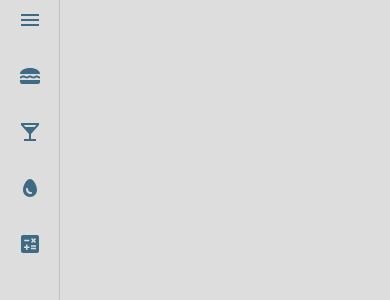
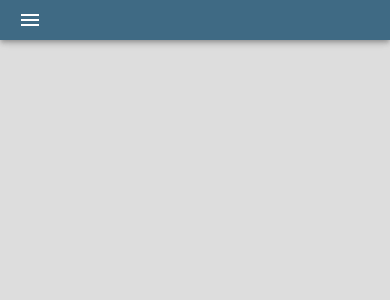
Before and after one commit to JLinkous15/portfolio_v2, a React (Vite) app in the folder frontend/: page / in a window 390 px wide. Shown: the top 300 px of the page. Built offline with nearby package versions, Linux system fonts and the light colour scheme.

Commit message:
dark mode, drag and drop, timer works.

```diff
--- /dev/null
+++ b/frontend/src/components/Common/ColorModeSwitch.tsx
@@ -0,0 +1,49 @@
+import LightModeIcon from '@mui/icons-material/LightMode'
+import ModeNightIcon from '@mui/icons-material/ModeNight'
+import { IconButton, Menu, useTheme } from "@mui/material"
+import Stack, { StackProps } from "@mui/material/Stack"
+import Switch from "@mui/material/Switch"
+import { useContext, useState } from "react"
+import { ColorModeContext } from "../../theme"
+import { TactileIconButton } from './TactileIconButton'
+import Brightness4Icon from '@mui/icons-material/Brightness4';
+
+interface ColorModeSwitchProps extends StackProps {
+
+}
+
+export const ColorModeSwitch = ({...props}: ColorModeSwitchProps) => {
+  const {toggleColorMode} = useContext(ColorModeContext)
+  const [anchorEl, setAnchorEl] = useState<HTMLElement | null>(null)
+  const open = Boolean(anchorEl)
+  const theme = useTheme()
+
+  const handleMenuOpen = (e: React.MouseEvent<HTMLButtonElement, MouseEvent>) => {
+    if (e) setAnchorEl(e.currentTarget)
+  }
+
+  const handleMenuClose = () => {
+    setAnchorEl(null)
+  }
+
+  const handleSwitch = () => toggleColorMode()
+
+  return (
+    <Stack direction="row" {...props} width="100%">
+      <IconButton onClick={handleMenuOpen} >
+        <Brightness4Icon color="primary" />
+      </IconButton>
+      <Menu
+      anchorEl={anchorEl}
+      open={open}
+      onClose={handleMenuClose}
+      >
+        <Stack direction="row" alignItems="center" padding={2}>
+      <LightModeIcon color='primary' />
+      <Switch color='primary' checked={theme.palette.mode === "dark"} onChange={handleSwitch} />
+      <ModeNightIcon color='primary' />
+        </Stack>
+      </Menu>
+    </Stack>
+  )
+}
--- a/frontend/src/components/Common/TactileIconButton.tsx
+++ b/frontend/src/components/Common/TactileIconButton.tsx
@@ -1,10 +1,10 @@
 import { IconButton, styled } from '@mui/material'
 
 export const TactileIconButton = styled(IconButton)(({ theme }) => ({
+  backgroundColor: theme.palette.background.default,
   boxShadow: `5px 5px 10px ${theme.palette.shadow},  -5px -5px 10px ${theme.palette.highlight}`,
   transition: '150ms ease-in-out',
   ' &:hover': {
-    backgroundColor: 'none',
     boxShadow: 'none',
     transition: '150ms ease-in-out',
   },
--- a/frontend/src/components/Nav/Navbar.tsx
+++ b/frontend/src/components/Nav/Navbar.tsx
@@ -22,7 +22,8 @@ const BrowserBox = styled(Box)({
 const ContentBox = styled(Box, {
   shouldForwardProp: (prop) => prop !== 'open',
 })<ContentBox>(({ theme, open }) => ({
-  width: `100%`,
+  width: '100%',
+  minWidth: '500px',
   paddingLeft: measurements.navbarSize,
   paddingTop: measurements.navbarSize,
   paddingRight: measurements.navbarSize,
--- /dev/null
+++ b/frontend/src/components/Nav/NavbarAppBar.tsx
@@ -0,0 +1,5 @@
+export const NavbarAppBar = () => {
+  return (
+    <></>
+  )
+}
--- a/frontend/src/components/Nav/NavbarDrawer.tsx
+++ b/frontend/src/components/Nav/NavbarDrawer.tsx
@@ -2,7 +2,7 @@ import Box, { BoxProps } from '@mui/material/Box'
 import Drawer, { DrawerProps } from '@mui/material/Drawer'
 import IconButton from '@mui/material/IconButton'
 import Tooltip from '@mui/material/Tooltip'
-import { styled } from '@mui/material/styles'
+import { styled, useTheme } from '@mui/material/styles'
 import { measurements } from '../../theme'
 import MenuIcon from '@mui/icons-material/Menu'
 import CloseIcon from '@mui/icons-material/Close'
@@ -13,22 +13,37 @@ import LocalBarIcon from '@mui/icons-material/LocalBar'
 import CalculateIcon from '@mui/icons-material/Calculate'
 import EggIcon from '@mui/icons-material/Egg'
 import { Paths } from '../../utils/paths'
-import { List, ListItem, Typography } from '@mui/material'
+import {
+  AppBar,
+  AppBarProps,
+  List,
+  ListItem,
+  Stack,
+  Typography,
+  useMediaQuery,
+} from '@mui/material'
 import { useNavigate } from 'react-router-dom'
+import { ColorModeSwitch } from '../Common/ColorModeSwitch'
 
 interface NavDrawerProps extends DrawerProps {}
 interface StyledBoxProps extends BoxProps {
   open: boolean
 }
+interface StyledAppBar extends AppBarProps {
+  open: boolean
+}
 
 const StyledDrawer = styled(Drawer)<DrawerProps>(({ theme, open }) => ({
   '& .MuiPaper-root': {
+    height: '100vh',
     width: measurements.navbarSize,
+    overflow: "hidden",
     transition: theme.transitions.create('width', {}),
     ...(open && {
       width: measurements.navbarSize + measurements.navbarAdd,
       transition: theme.transitions.create('width', {}),
     }),
+
   },
 }))
 
@@ -44,9 +59,21 @@ const StyledHeader = styled(Box, {
   }),
 }))
 
+const StyledAppBar = styled(AppBar, {
+  shouldForwardProp: (props) => props !== 'open',
+})<StyledAppBar>(({ theme, open }) => ({
+  '& .MuiPaper-root': {
+    backgroundColor: theme.palette.background.default,
+    height: measurements.navbarSize,
+    transition: theme.transitions.create('width', {}),
+  }
+}))
+
 export const NavDrawer = (props: NavDrawerProps) => {
   const { open, setOpen } = useContext(NavbarContext)
   const navigate = useNavigate()
+  const theme = useTheme()
+  const isMobile = useMediaQuery(theme.breakpoints.down('sm'))
 
   const handleOpen = () => setOpen(true)
   const handleClose = () => setOpen(false)
@@ -75,6 +102,8 @@ export const NavDrawer = (props: NavDrawerProps) => {
   ]
 
   return (
+    <>
+      {!isMobile ? (
         <StyledDrawer {...props} variant="permanent">
           <StyledHeader open={open}>
             {!open ? (
@@ -112,6 +141,35 @@ export const NavDrawer = (props: NavDrawerProps) => {
               </ListItem>
             ))}
           </List>
+          <ColorModeSwitch sx={{position: "absolute", bottom: 10, left: 10}} />
         </StyledDrawer>
+      ) : isMobile && (
+        <StyledAppBar open={open}>
+          <StyledHeader open={open}>
+            {!open ? (
+              <Tooltip title="Menu">
+                <IconButton
+                  aria-label="menu-button"
+                  onClick={handleOpen}
+                  sx={{color: theme.palette.text.secondary}}
+                >
+                  <MenuIcon />
+                </IconButton>
+              </Tooltip>
+            ) : (
+              <Tooltip title="Close">
+                <IconButton
+                  aria-label="menu-button"
+                  onClick={handleClose}
+                  sx={{color: theme.palette.text.secondary}}
+                >
+                  <CloseIcon />
+                </IconButton>
+              </Tooltip>
+            )}
+          </StyledHeader>
+        </StyledAppBar>
+      )}
+    </>
   )
 }
--- a/frontend/src/pages/Timer/TimerKnob.tsx
+++ b/frontend/src/pages/Timer/TimerKnob.tsx
@@ -4,22 +4,35 @@ import FingerprintIcon from '@mui/icons-material/Fingerprint'
 import { Stack, styled } from '@mui/material'
 import { RefObject, useRef, useState } from 'react'
 import { TactileIconButton } from '../../components/Common/TactileIconButton'
+import { Preview } from '@mui/icons-material'
+
+//Local parameterized measures to be used for rendering. Able to be reassigned programmatically
+let knobHandSize = 65
+let knobSize = 320
 
 type TimerKnobProps = {
   timerDuration: number
-  setTimerDuration: React.Dispatch<React.SetStateAction<number>>
+  setTimerDuration: (newTime: number) => void
   handleButton: () => void
 }
 
-type VerticeState = {
+type Vertice = {
   x: number
   y: number
-  angle: number
+  angle?: number
 }
 
+type VerticeState = {
+  top: Vertice,
+  bottom: Vertice,
+  left:Vertice,
+  right: Vertice,
+  center: Vertice,
+  angle: number}
+
 const TimerKnobHousing = styled(Stack)(({ theme }) => ({
-  width: '20rem',
-  height: '20rem',
+  width: `${knobSize}px`,
+  height: `${knobSize}px`,
   justifyContent: 'center',
   alignItems: 'center',
   borderRadius: '50%',
@@ -28,18 +41,41 @@ const TimerKnobHousing = styled(Stack)(({ theme }) => ({
 }))
 
 const TimerHand = styled(FingerprintIcon)(({ theme }) => ({
-  height: 65,
-  width: 65,
+  height: knobHandSize,
+  width: knobHandSize,
   position: 'absolute',
   top: 30,
-  padding: 5,
-  left: `calc(50% - ${65 / 2}px)`,
+  padding: 12,
+  left: `calc(50% - ${knobHandSize / 2}px)`,
   cursor: 'move',
   userSelect: 'none',
-  border: `3px solid ${theme.palette.primary.main}`,
+  border: `2px solid ${theme.palette.primary.main}`,
   borderRadius: '50%',
   color: theme.palette.primary.main,
+  backgroundColor: theme.palette.background.default,
 }))
+
+const TimerHandLine = styled('div')(({theme}) => ({
+  width: '1px',
+  height: `${knobSize / 4}px`,
+  border: `1px solid ${theme.palette.primary.main}`,
+  position: 'absolute',
+  top: `${knobSize / 3.4}px`,
+  left: '50%',
+}))
+
+const getAngle = (point: Vertice) => {
+  if (point.x < 0 && point.y > 0) {
+    return 360 + (Math.atan(point.x / point.y) * 180 / Math.PI);
+  }
+  if (point.x > 0 && point.y < 0) {
+    return 180 + (Math.atan(point.x / point.y) * 180 / Math.PI);
+  }
+  if (point.x < 0 && point.y < 0) {
+    return 180 + (Math.atan(point.x / point.y) * 180 / Math.PI);
+  }
+  return Math.atan(point.x / point.y) * 180 / Math.PI;
+}
 
 export const TimerKnob = ({
   timerDuration,
@@ -48,42 +84,105 @@ export const TimerKnob = ({
 }: TimerKnobProps) => {
   const [isMouseDown, setIsMouseDown] = useState<boolean>(false)
   const parentElement = useRef<RefObject<HTMLDivElement>>()
-  const childElement = useRef<RefObject<SVGSVGElement>>()
-  const [vertices, setVertices] = useState<VerticeState>({
+  const handElement = useRef<RefObject<Vertice>>({current: {
     x: 0,
     y: 0,
-    angle: 0,
-  })
+    angle: 90
+  }})
+  const angle = useRef<RefObject<number>>()
+  const [vertices, setVertices] = useState<VerticeState>({
+    top: {
+      x: 0,
+      y: 0,
+    },
+    bottom: {
+      x: 0,
+      y: 0,
+    },
+    left:{
+      x: 0,
+      y: 0,
+    },
+    right: {
+      x: 0,
+      y: 0,
+    },
+    center: {
+      x: 0,
+      y: 0
+    },
+    angle: 0
+   }
+  )
 
   const handleMouseDown = (e: React.MouseEvent<HTMLDivElement> | undefined) => {
-    console.log('event', e)
-    console.log('childRef', childElement)
-    console.log('ParentRef', parentElement.current.getBoundingClientRect())
+    if (e) {
+      const parentEl: DOMRect = parentElement.current.getBoundingClientRect()
 
-    if (e) {
+      const parent = {
+        top: {
+          x: parentEl.width / 2 + parentEl.left,
+          y: parentEl.top
+        },
+        bottom: {
+          x: parentEl.width / 2 + parentEl.left,
+          y: parentEl.bottom
+        },
+        left:{
+          x: parentEl.left,
+          y: parentEl.height / 2 + parentEl.top,
+        },
+        right: {
+          x: parentEl.right,
+          y: parentEl.height / 2 + parentEl.top,
+        },
+        center: {
+          x: 0,
+          y: 0
+        },
+      }
+      parent.center = {
+        x: (parent.left.x + parent.right.x) / 2,
+        y: (parent.top.y + parent.bottom.y) / 2,
+      }
+      setVertices((prev) => ({...prev, ...parent}))
       setIsMouseDown(true)
-      setVertices((prev) => ({
-        ...prev,
-        x: e.clientX - prev.x,
-        y: e.clientY - prev.y,
-      }))
-    }
-  }
-
-  const handleMouseUp = (e: React.MouseEvent<HTMLDivElement> | undefined) => {
-    if (e) {
-      setIsMouseDown(false)
-      //determines the value of the timer based on the angle. 0 is nothing. 359 is 12 minutes.
     }
   }
 
   const handleMouseMove = (e: React.MouseEvent<HTMLDivElement> | undefined) => {
+    if (isMouseDown && e) {
+      const verticesCopy = {...vertices}
+      handElement.current = { x: e.clientX - verticesCopy.center.x, y: verticesCopy.center.y - e.clientY, angle: 0}
+      const angle = getAngle(handElement.current)
+      handElement.current.angle = angle
+      setVertices(prev => ({...prev, angle}))
+      const eggMultiplier = 30
+      const minutes = angle/eggMultiplier
+      const milliseconds = minutes * 60 * 1000
+      setTimerDuration(milliseconds)
+      console.log(minutes)
+
+    }
     // sets the angle of rotation using the tangent of the default vertices and the current vertices.
   }
 
+    const handleMouseUp = (e: React.MouseEvent<HTMLDivElement> | undefined) => {
+      if (e) {
+        setIsMouseDown(false)
+        // const angle = handElement.current.angle
+        // const eggMultiplier = 30
+        // const minutes = angle/eggMultiplier
+        // console.log(minutes)
+        // const milliseconds = minutes * 60 * 1000
+        // setTimerDuration(milliseconds)
+          //determines the value of the timer based on the angle. 0 is nothing. 359 is 12 minutes.
+      }
+    }
+
   return (
     <TimerKnobHousing>
-      <div
+            <div
         ref={parentElement}
         style={{
           height: '100%',
@@ -94,17 +193,17 @@ export const TimerKnob = ({
         onMouseDown={handleMouseDown}
         onMouseUp={handleMouseUp}
         onMouseMove={handleMouseMove}
-        draggable={isMouseDown}
       >
-        <TimerHand ref={childElement} />
+        <TimerHand sx={{transform: `rotate(${vertices.angle}deg)`}} />
+        <TimerHandLine />
       </div>
       <TactileIconButton
         size="large"
         color="primary"
         onClick={handleButton}
         sx={{
-          width: '65px',
-          height: '65px',
+          width: `${knobHandSize}px`,
+          height: `${knobHandSize}px`,
         }}
       >
         {timerDuration === 0 ? (
--- a/frontend/src/theme.tsx
+++ b/frontend/src/theme.tsx
@@ -40,10 +40,12 @@ const hexPalette = {
   text: {
     light: {
       primary: '#000000',
+      secondary: '#ffffff',
       disabled: '#00000050',
     },
     dark: {
       primary: '#ffffff',
+      secondary: '#000000',
       disabled: '#ffffff50',
     },
   },
@@ -141,7 +143,7 @@ type ColorModeContextType = {
   toggleColorMode: () => void
 }
 
-const ColorModeContext = createContext<ColorModeContextType>(
+export const ColorModeContext = createContext<ColorModeContextType>(
   {} as ColorModeContextType,
 )
 
```
Also changed, not shown: frontend/src/pages/Timer/Timer.tsx (+4 -3 lines). Lines whose indentation alone changed are shown as unchanged.
